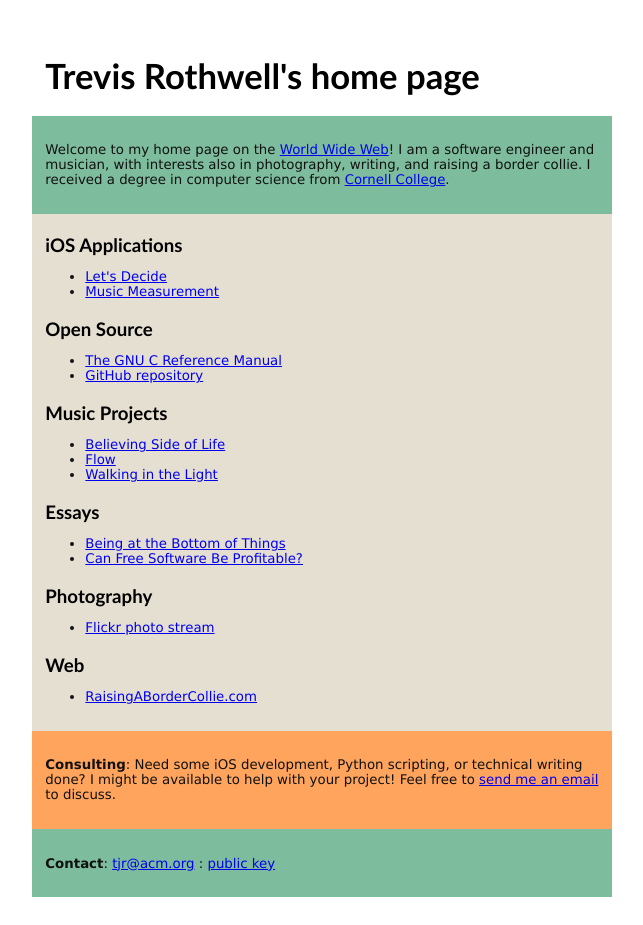
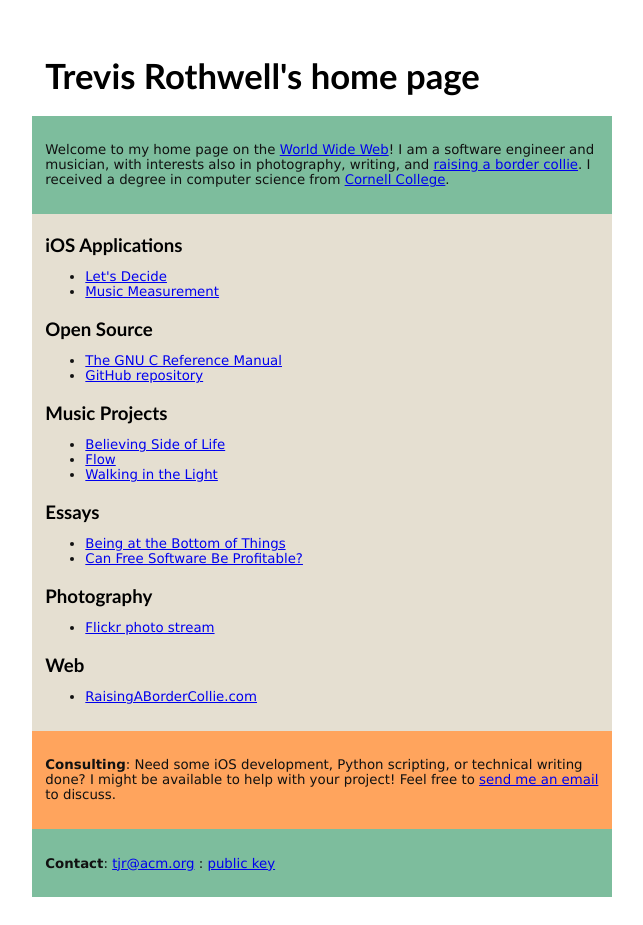
Before and after one commit to tjr/tjr.github.com, a Jekyll site: the page index.html, which Jekyll copies as it is, in a window 1280 px wide. Shown: the whole page, without its empty margins (318-961 px from the left). Built offline with Jekyll 4.4.1, drawn with Linux system fonts in a browser that asks for light colours; some web fonts are replaced; part of the change alters nothing that is shown.

```diff
--- a/index.html
+++ b/index.html
@@ -15,7 +15,8 @@
 <p>
 Welcome to my home page on the <a href="http://www.w3.org/History.html">World Wide Web</a>!
 I am a software engineer and musician,
-with interests also in photography, writing, and raising a border collie. I received
+with interests also in photography, writing, and <a href="/dogs/samantha">raising a border
+collie</a>. I received
 a degree in computer science from <a href="http://www.cornellcollege.edu/">Cornell College</a>.
 </p>
 </div>
```
